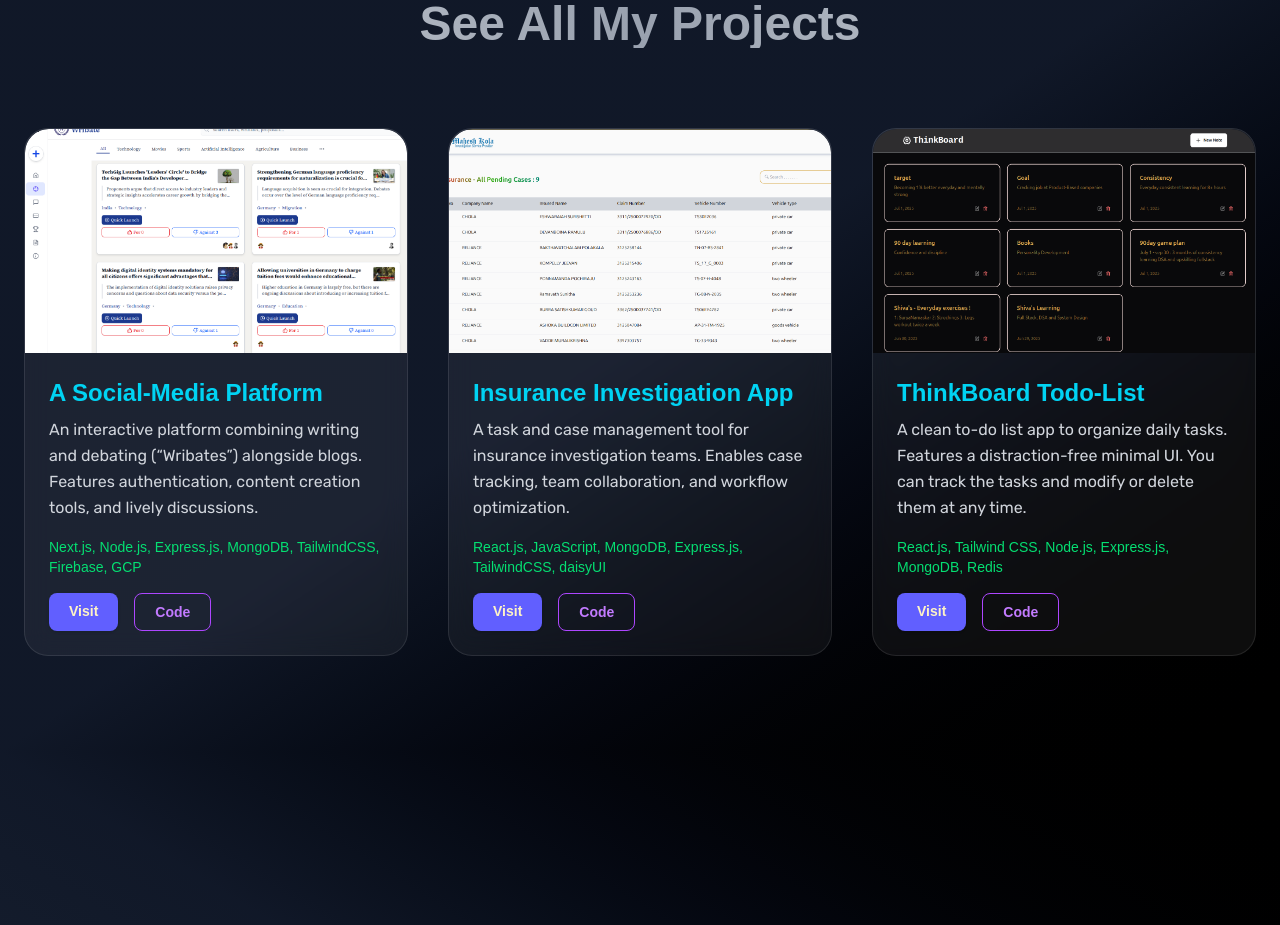
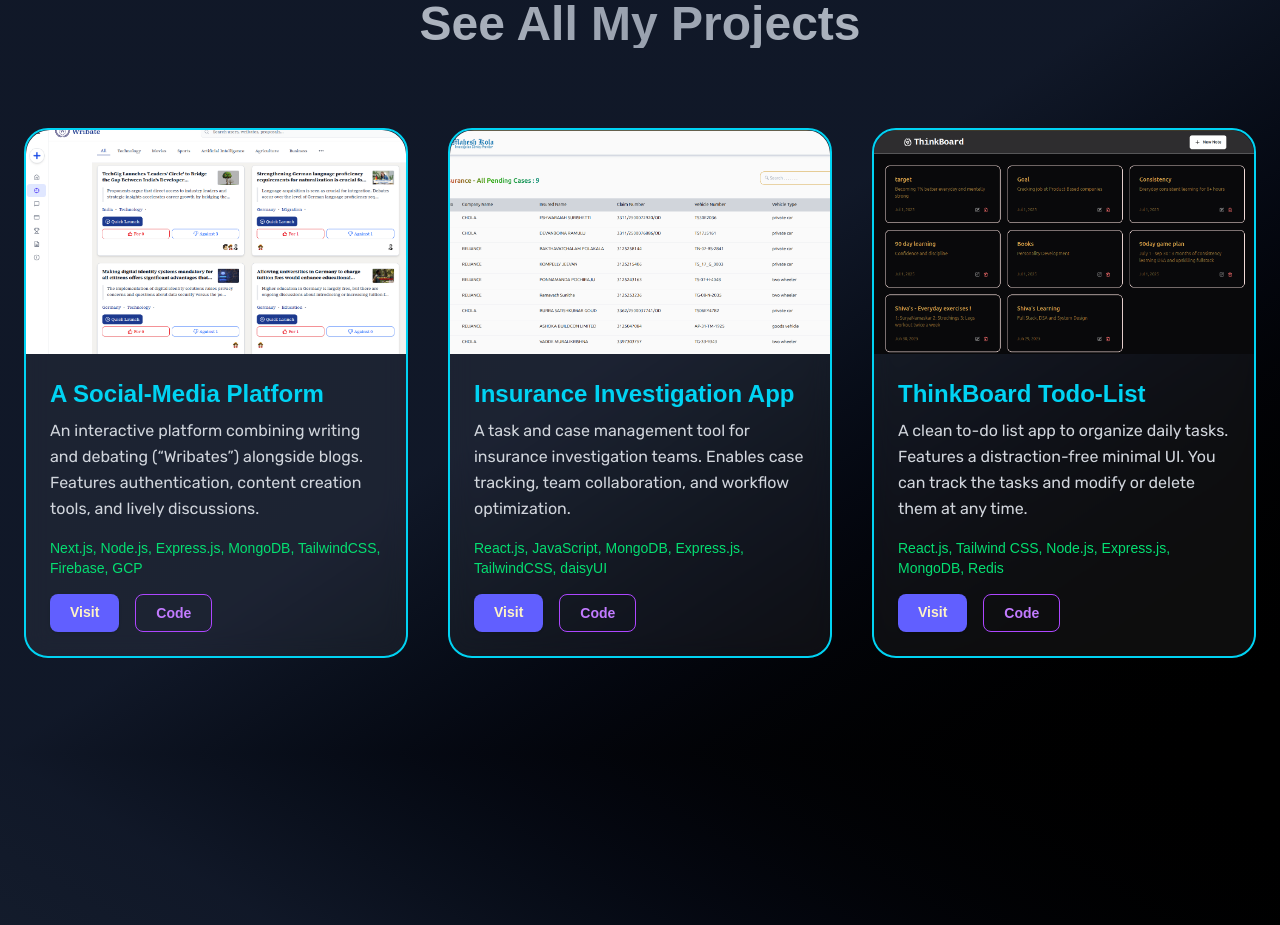
Before and after one commit to ShivakumarU/shivakumar, a Next.js app: page / in a window 1280 px wide. Shown: the part 1720-2645 px from the top of the page. Built offline with nearby package versions, Linux system fonts and the light colour scheme; a web font is replaced by a local one.

Commit message:
projects modified

```diff
--- a/app/components/Projects.jsx
+++ b/app/components/Projects.jsx
@@ -79,7 +79,7 @@
               key={index}
               variants={cardVariants}
               whileHover="hover"
-              className="bg-white/5 backdrop-blur-md border border-white/10 rounded-3xl overflow-hidden flex flex-col cursor-pointer transition-transform duration-300"
+              className="bg-white/5 backdrop-blur-md rounded-3xl overflow-hidden flex flex-col cursor-pointer transition-transform duration-300 border-2 border-cyan-400"
             >
               {/* Project Screenshot */}
               <div className="relative w-full h-48 md:h-56 overflow-hidden rounded-t-3xl">
```
